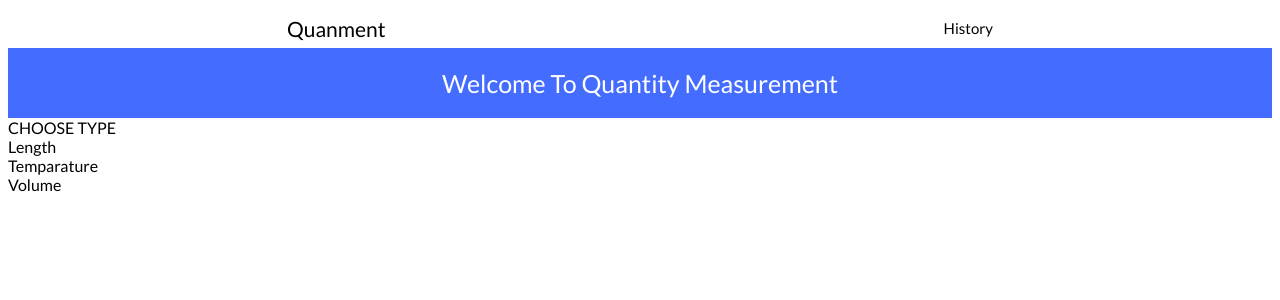
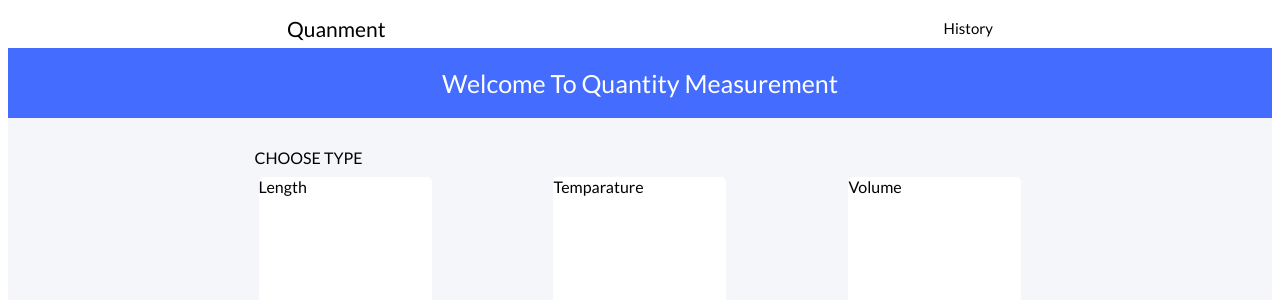
Before and after one commit to madhuvayya/Quantity-Measurement-Frontend, a React (Create React App) app: page / in a window 1280 px wide. Shown: the top 300 px of the page. Built offline with nearby package versions, Linux system fonts and the light colour scheme.

Commit message:
Added scss code for QuantitiesContainer

```diff
--- a/src/components/QuantitiesContainer.jsx
+++ b/src/components/QuantitiesContainer.jsx
@@ -5,14 +5,12 @@ class QuantitiesContainer extends Component {
     render() {
         const units = [ 'Length','Temparature','Volume']
         return (
-            <div className='sub-container'>
+            <div className='quantities-container'>
                 <div className='type'>
                     <div>CHOOSE TYPE</div>
                 </div>
-                <div className='quantities' >
-                <div class='quantities' >
+                <div className='quantities'>
                     {units.map( unit => <Unit unitType={unit} />)}
-                </div>
                 </div>
             </div>
         )
--- a/src/styles/style.scss
+++ b/src/styles/style.scss
@@ -37,3 +37,40 @@ body {
         text-transform: capitalize;
     }
 }
+
+.quantities-container {
+    display: flex;
+    flex-direction: column;
+    justify-content: center;
+    background: #F5F6FA 0% 0% no-repeat padding-box;
+    height: 80%;
+    .type {
+        margin-top: 30px;
+        width: 61%;
+        align-self: center;
+        div {
+            text-align:left ;
+        }
+    }
+}
+
+.quantities {
+    margin-top: 10px;
+    display: flex;
+    flex-wrap: row-wrap;
+    justify-content: space-around;
+    width: 70%;
+    align-self: center;
+    .unit {
+        display: flex;
+        flex-direction: column;
+        width: 173px;
+        height: 137px;
+        border-radius: 5px;
+        background-color: #ffffff;
+        img {
+            width: 11.61px;
+            height: 45.75px;
+        }
+    }
+}
```
